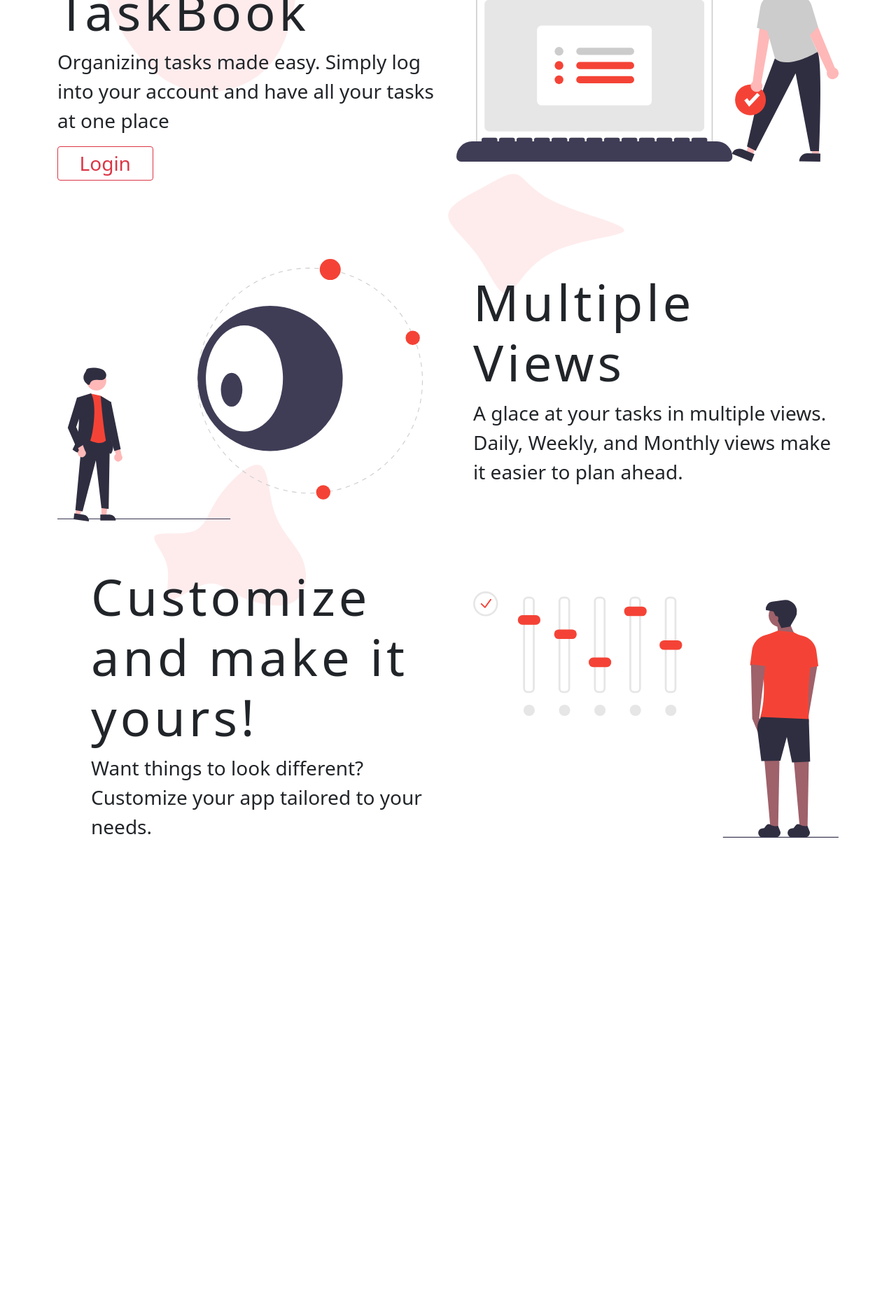
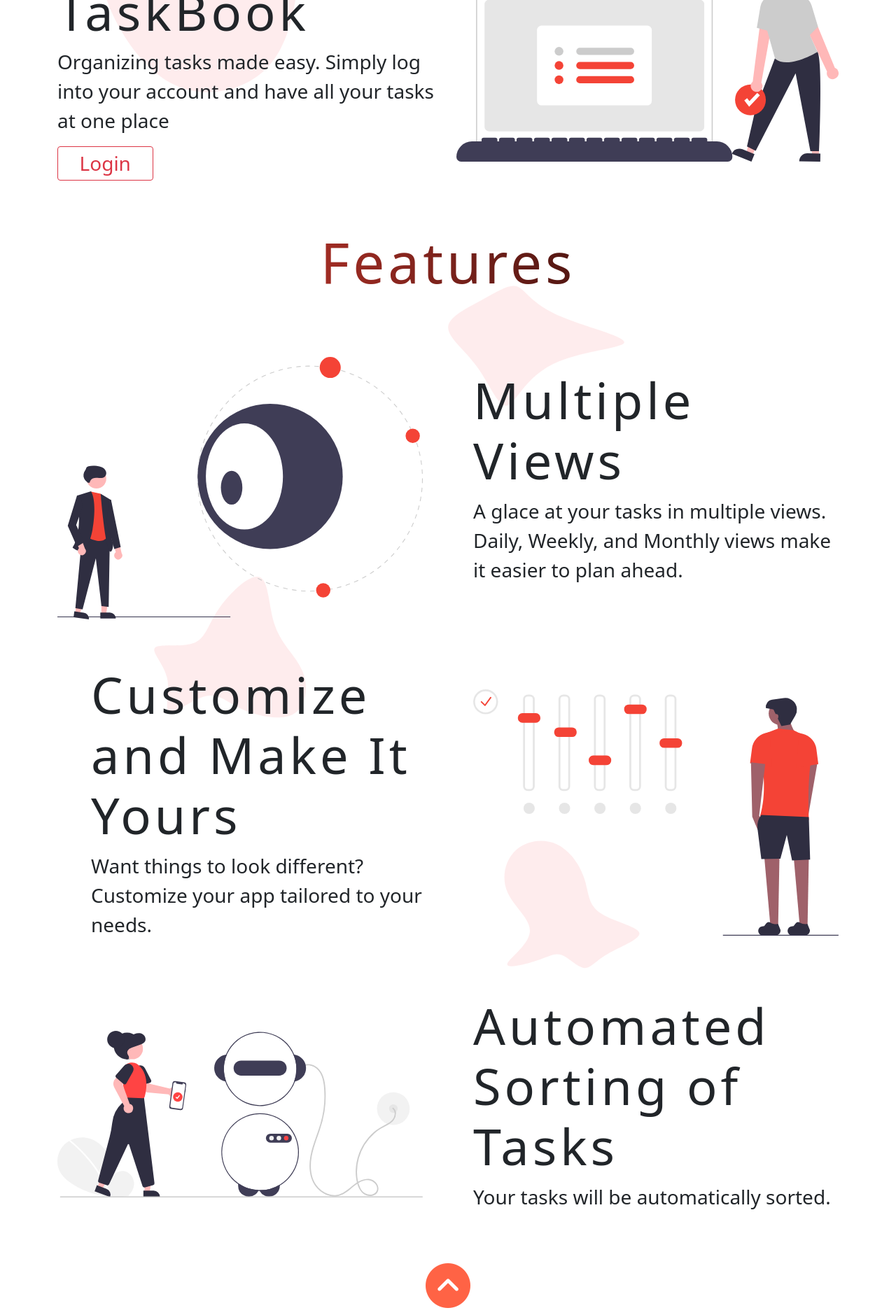
Before and after one commit to ShrutiGupta354/taskbook-SWE, a Flask app: page / in a window 1280 px wide. Shown: the part 229-2108 px from the top of the page at 70% size. Before the commit the page ends 1426 px from the top, so only its background shows below. Run offline with Flask 2, Linux system fonts and the light colour scheme; some libraries are stand-ins or nearby versions.

Commit message:
added animations and minor changes

```diff
--- /dev/null
+++ b/static/script.js
@@ -0,0 +1,19 @@
+
+// this script is for the scroll-fade-in animation in the hompage
+window.addEventListener('scroll', reveal);
+function reveal(){
+    var reveal_items = document.querySelectorAll('.reveal');
+    console.log(reveal_items);
+    for(var i=0; i<reveal_items.length; i++){
+        var windowHeight = window.innerHeight;
+        var revealTop = reveal_items[i].getBoundingClientRect().top;
+        var revealPoint = 150;
+
+        if(revealTop < windowHeight - revealPoint){
+            reveal_items[i].classList.add('active');
+        }else{
+            reveal_items[i].classList.remove('active');
+        }
+    }
+}
+// end of script for homepage animation
--- a/static/styles.css
+++ b/static/styles.css
@@ -16,3 +16,43 @@
     font-size: 72px;
     letter-spacing: 5px;
 }
+
+.homepage-hero-feature{
+    font-size: 80px;
+    letter-spacing: 5px;
+    margin-top: 20px;
+    background: linear-gradient(to right,#F44336,black);
+    color: transparent;
+    background-clip: text;
+    -webkit-background-clip: text;
+    -moz-background-clip: text;
+}
+
+/* for animation on home page */
+.reveal{
+    position: relative;
+    transform: translateY(150px);
+    opacity: 0;
+    transition: all 1s ease;
+}
+
+.reveal.active{
+    transform: translateY(0px);
+    opacity: 1;
+
+}
+
+/* for the up arrow on homepage */
+.bottom{
+    margin-top: 5px;
+    padding-top: 10px;
+    margin-bottom: 10px;
+}
+
+.img-up{
+    transition: transform 200ms linear;
+}
+
+.img-up:hover{
+    transform: translateY(-1em);
+}
--- a/templates/header.html
+++ b/templates/header.html
@@ -10,6 +10,7 @@
   <script src="https://cdn.jsdelivr.net/npm/bootstrap@5.1.2/dist/js/bootstrap.bundle.min.js"></script>
   <!-- added reference to our custom stylesheet-->
   <link rel="stylesheet" href="{{url_for('static', filename='styles.css')}}">
+  <script src="{{url_for('static', filename='script.js')}}"></script>
   <!--added link for bootstrap icons-->
   <link rel="stylesheet" href="https://cdn.jsdelivr.net/npm/bootstrap-icons@1.7.2/font/bootstrap-icons.css">
 </head>
--- a/templates/homepage.html
+++ b/templates/homepage.html
@@ -7,12 +7,14 @@
 <div class="container">
     <!-- these three below are the almost transparent blobs -->
     <img src="/static/taskbook-homepage-blob1.svg" alt="illustration" class="d-none d-lg-block position-absolute" style="opacity: 0.1; top: 1%; left: 9%; transform: rotate(60deg); width: 30%; z-index: -1;">
-    <img src="/static/taskbook-homepage-blob2.svg" alt="illustration" class="d-none d-lg-block position-absolute" style="opacity: 0.1; top: 40%; left: 40%; transform: rotate(50deg); width: 35%; z-index: -1;">
-    <img src="/static/taskbook-homepage-blob3.svg" alt="illustration" class="d-none d-lg-block position-absolute" style="opacity: 0.1; top: 105%; left: 10%; transform: rotate(190deg); width: 28%; z-index: -1;">
+    <img src="/static/taskbook-homepage-blob2.svg" alt="illustration" class="d-none d-lg-block position-absolute" style="opacity: 0.1; top: 60%; left: 40%; transform: rotate(50deg); width: 35%; z-index: -1;">
+    <img src="/static/taskbook-homepage-blob3.svg" alt="illustration" class="d-none d-lg-block position-absolute" style="opacity: 0.1; top: 125%; left: 10%; transform: rotate(190deg); width: 28%; z-index: -1;">
+    <img src="/static/taskbook-homepage-blob4.svg" alt="illustration" class="d-none d-lg-block position-absolute" style="opacity: 0.1; top: 175%; left: 50%; transform: rotate(0deg); width: 25%; z-index: -1;">
+
 
 
     <!-- this section will have the intro -->
-    <div class=" row my-5 justify-items-center align-items-center">
+    <div class="row my-5 justify-items-center align-items-center">
         <div class="col">
             <h1 class="fw-light homepage-hero-h1">Welcome to TaskBook</h1>
             <p class="fs-3">Organizing tasks made easy. Simply log into your account and have all your tasks at one place</p>
@@ -24,8 +26,13 @@
         </div>
     </div>
 
+    <!-- row that says feature -->
+    <div class="row text-center reveal">
+        <h1 class="homepage-hero-feature">Features</h1>
+    </div>
+
     <!-- have feature two -> multiple views -->
-    <div class="row my-5 pt-5 justify-items-center align-items-center">
+    <div class="row my-3 pt-5 justify-items-center align-items-center reveal">
         <div class="col">
             <!-- illustration -->
             <img src="/static/taskbook-homepage-views.svg" alt="illustration" class="img-fluid mt-3">
@@ -37,9 +44,9 @@
     </div>
 
     <!-- have feature three -> higly customoizable -->
-    <div class="row my-5 pt-3 justify-items-center align-items-center">
+    <div class="row my-5 pt-3 justify-items-center align-items-center reveal">
         <div class="col ms-5">
-            <h1 class="fw-light homepage-hero-h1">Customize and make it yours!</h1>
+            <h1 class="fw-light homepage-hero-h1">Customize and Make It Yours</h1>
             <p class="fs-3">Want things to look different? Customize your app tailored to your needs.</p>
         </div>
         <div class="col">
@@ -48,6 +55,24 @@
         </div>
     </div>
 
+        <!-- have feature three -> higly customoizable -->
+    <div class="row my-5 pt-3 justify-items-center align-items-center reveal">
+        <div class="col">
+            <!-- illustration -->
+            <img src="/static/taskbook-homepage-automate.svg" alt="illustration" class="img-fluid mt-3">
+        </div>
+        <div class="col ms-5">
+            <h1 class="fw-light homepage-hero-h1">Automated Sorting of Tasks</h1>
+            <p class="fs-3">Your tasks will be automatically sorted.</p>
+        </div>
+    </div>
+
+    <div class="row bottom text-center mt-5">
+        <a href="#top"><img src="/static/taskbook-homepage-uparrow.png" alt="GoUp" class="img-up" /></a>
+    </div>
+
+
+
 <!-- end of conainter -->
 </div>
 <!-- no footer -->
```
Also changed, not shown: static/taskbook-homepage-automate.svg (added), static/taskbook-homepage-blob4.svg (added), static/taskbook-homepage-uparrow.png (added), 2 other files.
